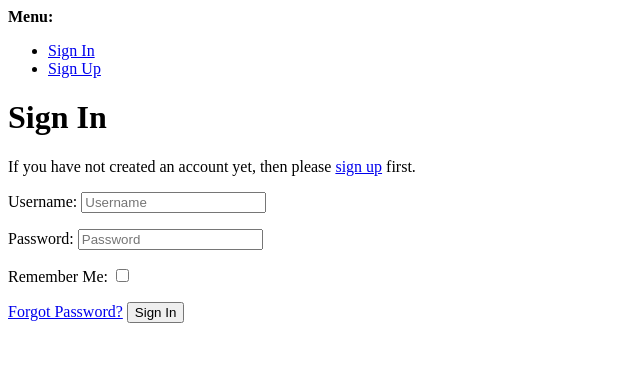
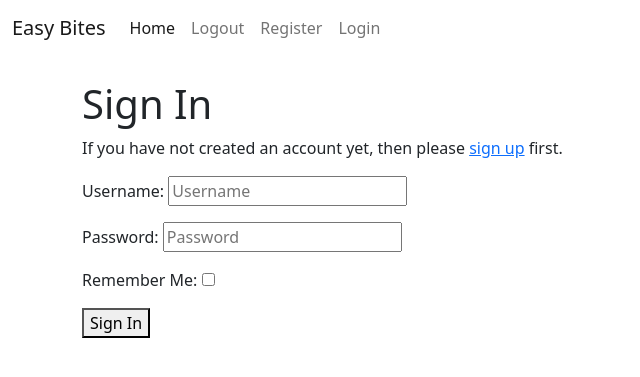
Before and after one commit to LanaCreegan/Recipe-Blog-PP4, a Django app: page /accounts/login/ in a window 1280 px wide. Shown: the top 377 px of the page, without its empty margins (0-640 px from the left). Run offline with Django 4.2, Linux system fonts and the light colour scheme; some libraries are stand-ins or nearby versions.

Commit message:
Update login, logout and signup templates

```diff
--- a/templates/account/login.html
+++ b/templates/account/login.html
@@ -1,4 +1,4 @@
-{% extends "account/base.html" %}
+{% extends "base.html" %}
 
 {% load i18n %}
 {% load account socialaccount %}
@@ -9,29 +9,10 @@
 
 <h1>{% trans "Sign In" %}</h1>
 
-{% get_providers as socialaccount_providers %}
 
-{% if socialaccount_providers %}
-<p>{% blocktrans with site.name as site_name %}Please sign in with one
-of your existing third party accounts. Or, <a href="{{ signup_url }}">sign up</a>
-for a {{ site_name }} account and sign in below:{% endblocktrans %}</p>
-
-<div class="socialaccount_ballot">
-
-  <ul class="socialaccount_providers">
-    {% include "socialaccount/snippets/provider_list.html" with process="login" %}
-  </ul>
-
-  <div class="login-or">{% trans 'or' %}</div>
-
-</div>
-
-{% include "socialaccount/snippets/login_extra.html" %}
-
-{% else %}
 <p>{% blocktrans %}If you have not created an account yet, then please
 <a href="{{ signup_url }}">sign up</a> first.{% endblocktrans %}</p>
-{% endif %}
+
 
 <form class="login" method="POST" action="{% url 'account_login' %}">
   {% csrf_token %}
@@ -39,7 +20,6 @@ for a {{ site_name }} account and sign in below:{% endblocktrans %}</p>
   {% if redirect_field_value %}
   <input type="hidden" name="{{ redirect_field_name }}" value="{{ redirect_field_value }}" />
   {% endif %}
-  <a class="button secondaryAction" href="{% url 'account_reset_password' %}">{% trans "Forgot Password?" %}</a>
   <button class="primaryAction" type="submit">{% trans "Sign In" %}</button>
 </form>
 
--- a/templates/account/logout.html
+++ b/templates/account/logout.html
@@ -1,4 +1,4 @@
-{% extends "account/base.html" %}
+{% extends "base.html" %}
 
 {% load i18n %}
 
--- a/templates/account/signup.html
+++ b/templates/account/signup.html
@@ -1,4 +1,4 @@
-{% extends "account/base.html" %}
+{% extends "base.html" %}
 
 {% load i18n %}
 
```
